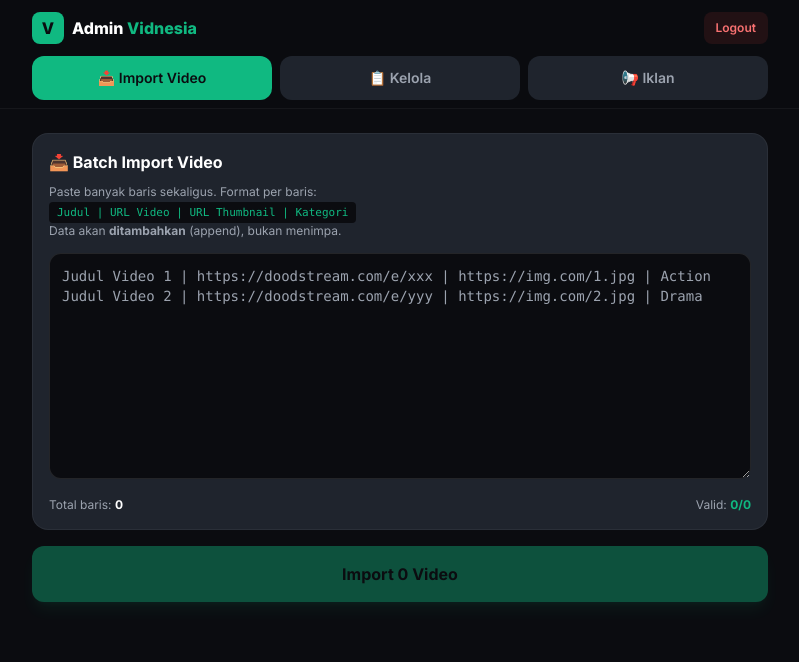
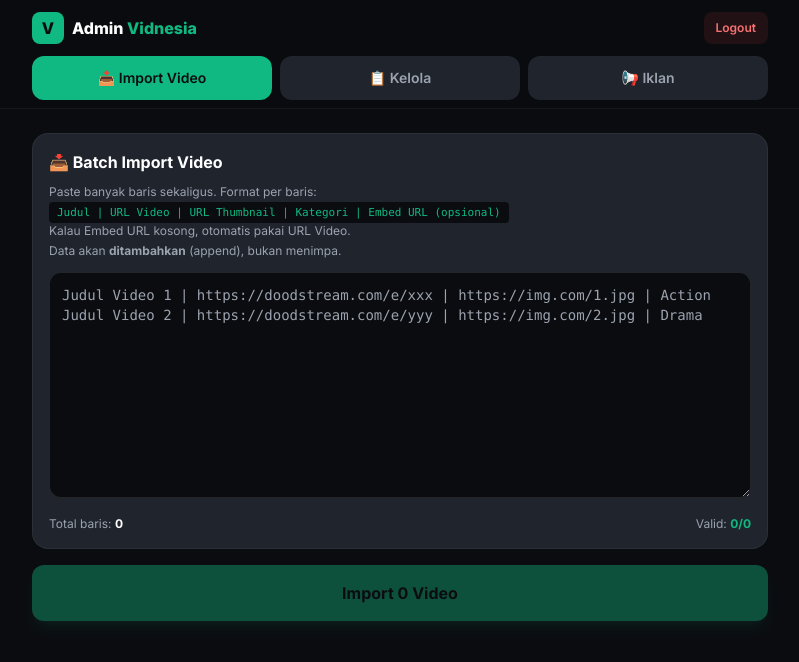
Before and after one commit to ciciesg34/vidnesianew, a Next.js app: page /admin in a window 1280 px wide. Shown: the top 662 px of the page, without its empty margins (240-1039 px from the left). Built offline with nearby package versions, Linux system fonts and the light colour scheme.

Commit message:
Update AdminClient.jsx

```diff
--- a/src/app/(admin)/admin/AdminClient.jsx
+++ b/src/app/(admin)/admin/AdminClient.jsx
@@ -105,9 +105,10 @@ function ImportTab() {
         <p className="text-xs text-muted mb-3 leading-relaxed">
   Paste banyak baris sekaligus. Format per baris:<br />
   <code className="bg-bg px-2 py-1 rounded text-accent text-[11px]">
-            Judul | URL Video | URL Thumbnail | Kategori
+    Judul | URL Video | URL Thumbnail | Kategori | Embed URL (opsional)
   </code>
   <br />
+  Kalau Embed URL kosong, otomatis pakai URL Video.<br />
   Data akan <b>ditambahkan</b> (append), bukan menimpa.
 </p>
 
```
Lines whose indentation alone changed are shown as unchanged.
